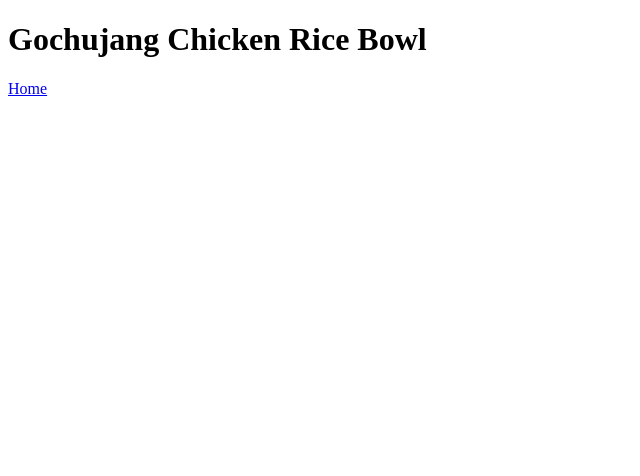
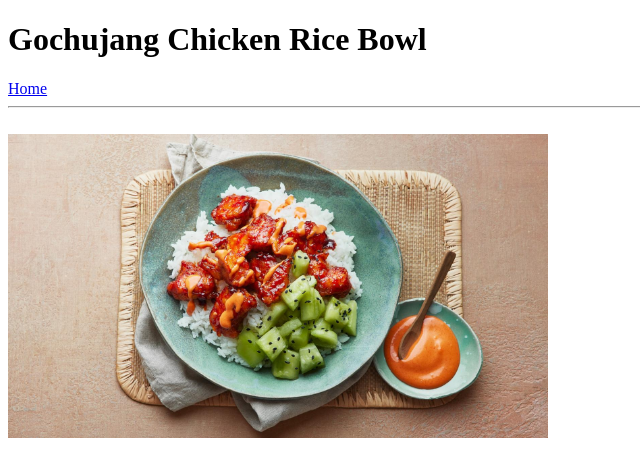
Before and after one commit to MK-033/odin-recipes, a plain HTML site: page recipes/gochujang_chicken_rice.html in a window 1280 px wide. Shown: the whole page, without its empty margins (0-640 px from the left). Drawn offline with Linux system fonts and the light colour scheme.

Commit message:
feat(recipes): add image to gochujang recipe page

```diff
--- a/recipes/gochujang_chicken_rice.html
+++ b/recipes/gochujang_chicken_rice.html
@@ -7,5 +7,7 @@
   <body>
     <h1>Gochujang Chicken Rice Bowl</h1>
     <a href="../index.html">Home</a>
+    <hr><br>
+    <img src="../images/gochujang_chicken_rice_bowl.jpg" alt="Gochujang Chicken Rice Bowl" width="540">
   </body>
 </html>
```
